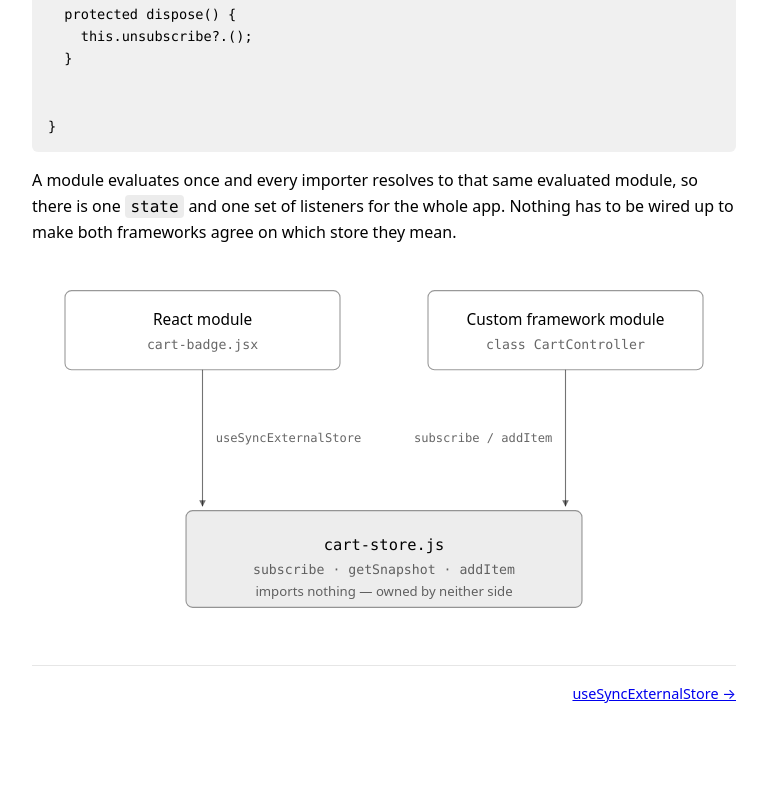
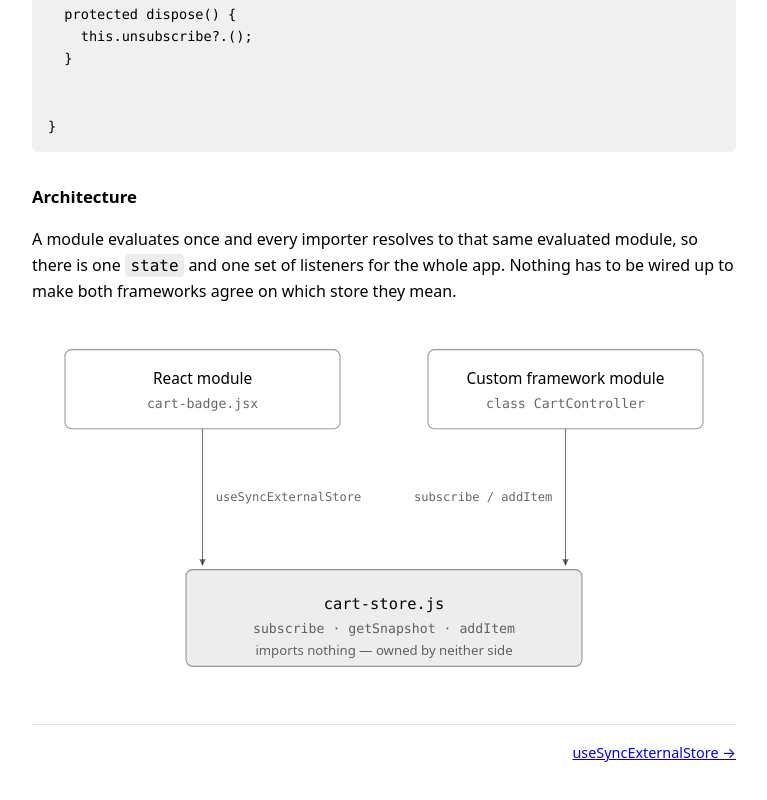
Before and after one commit to clhoultby/clh365, a website: page public/react/01-external-stores-delegate-patterns.html in a window 1280 px wide. Shown: the part 2422-3222 px from the top of the page, without its empty margins (256-1023 px from the left). Before the commit the page ends 3175 px from the top, so only its background shows below. Drawn offline with Linux system fonts and the light colour scheme.

Commit message:
title update

```diff
--- a/public/react/01-external-stores-delegate-patterns.html
+++ b/public/react/01-external-stores-delegate-patterns.html
@@ -114,6 +114,7 @@ export class CartController {
 
 }</code></pre>
 
+<h2>Architecture</h2>
   <p>A module evaluates once and every importer resolves to that same evaluated module, so there is one <code>state</code> and one set of listeners for the whole app. Nothing has to be wired up to make both frameworks agree on which store they mean.</p>
 
   <svg viewBox="0 0 640 320" role="img" aria-labelledby="diagram-title"
```
